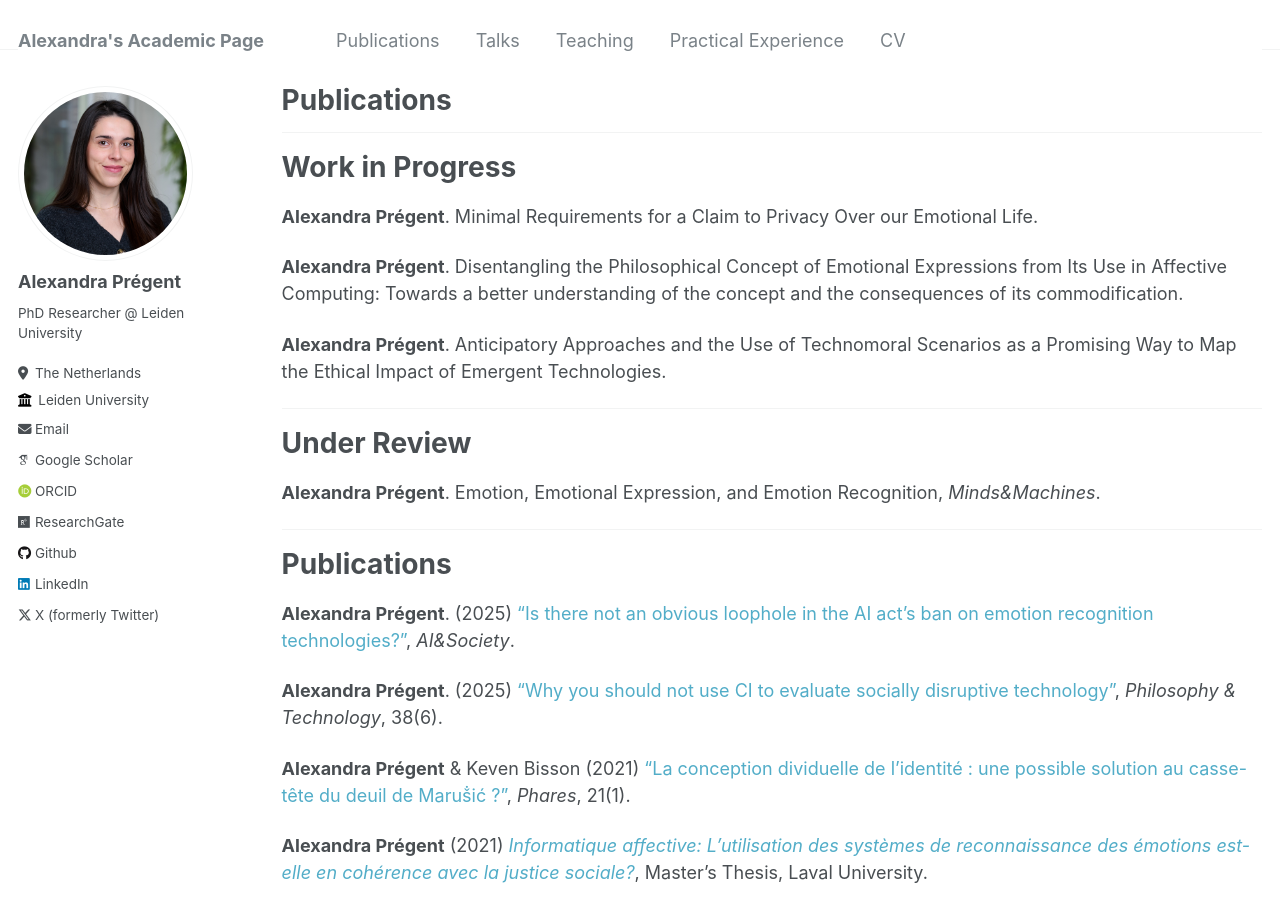
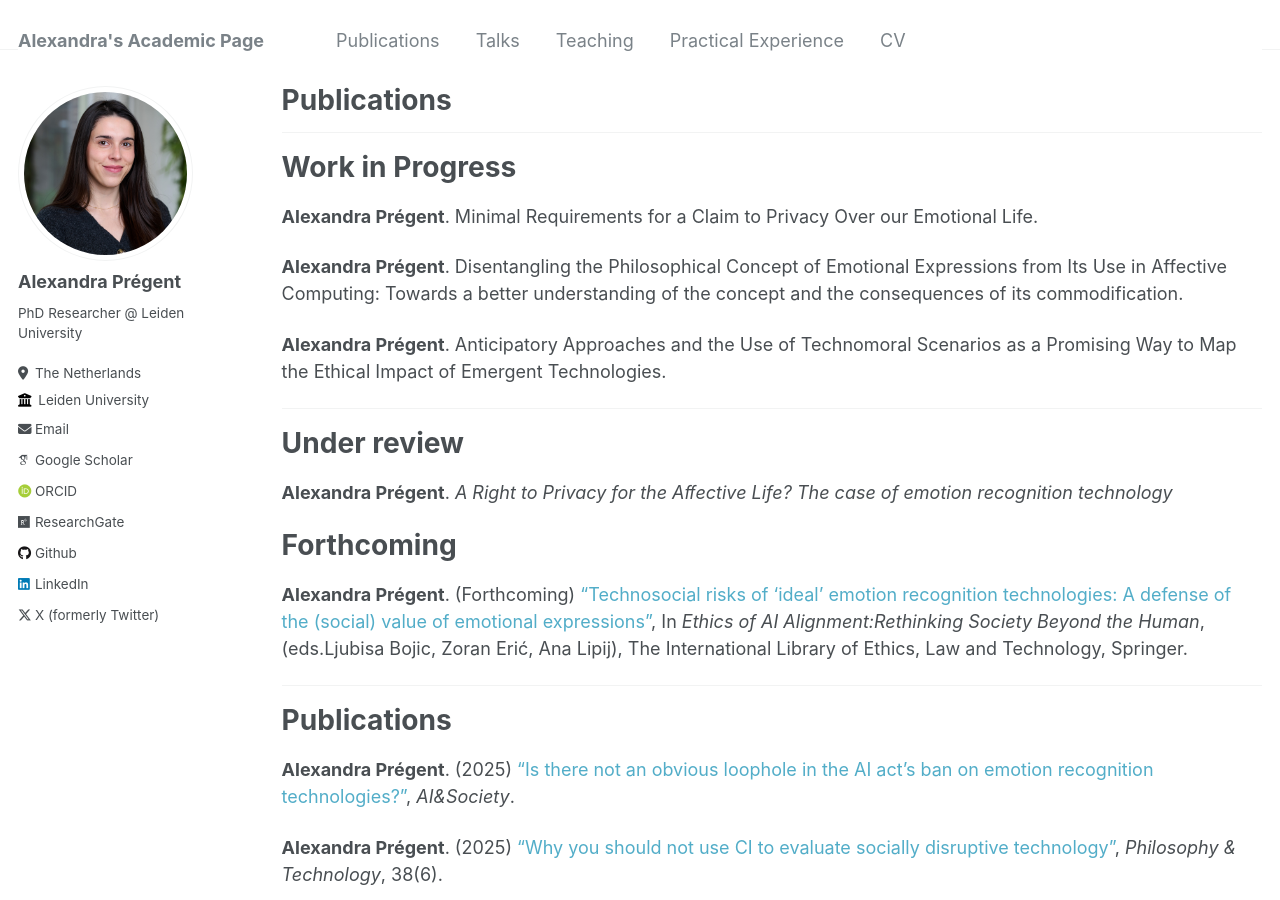
Before and after one commit to AlexandraPregent/AlexandraPregent.github.io, a Jekyll site: the page built from _pages/publications.md, in a window 1280 px wide and 900 px high. Built offline with Jekyll 4.4.1, drawn with Linux system fonts in a browser that asks for light colours; some web fonts are replaced.

Commit message:
Update publications.md

```diff
--- a/_pages/publications.md
+++ b/_pages/publications.md
@@ -16,9 +16,15 @@ author_profile: true
 
 ****
 
-# Under Review
+# Under review
 
-**Alexandra Prégent**. Emotion, Emotional Expression, and Emotion Recognition, *Minds&Machines*.
+**Alexandra Prégent**. *A Right to Privacy for the Aﬀective Life? The case of emotion recognition technology*
+
+# Forthcoming
+
+**Alexandra Prégent**. (Forthcoming) <a href="https://arxiv.org/pdf/2602.08706." style="text-decoration:none">"Technosocial risks of ‘ideal’ emotion recognition technologies:
+A defense of the (social) value of emotional expressions"</a>, In *Ethics of AI Alignment:Rethinking Society Beyond the Human*, (eds.Ljubisa Bojic, Zoran Erić, Ana Lipij), The International
+Library of Ethics, Law and Technology, Springer.
 
 ****
 
```
